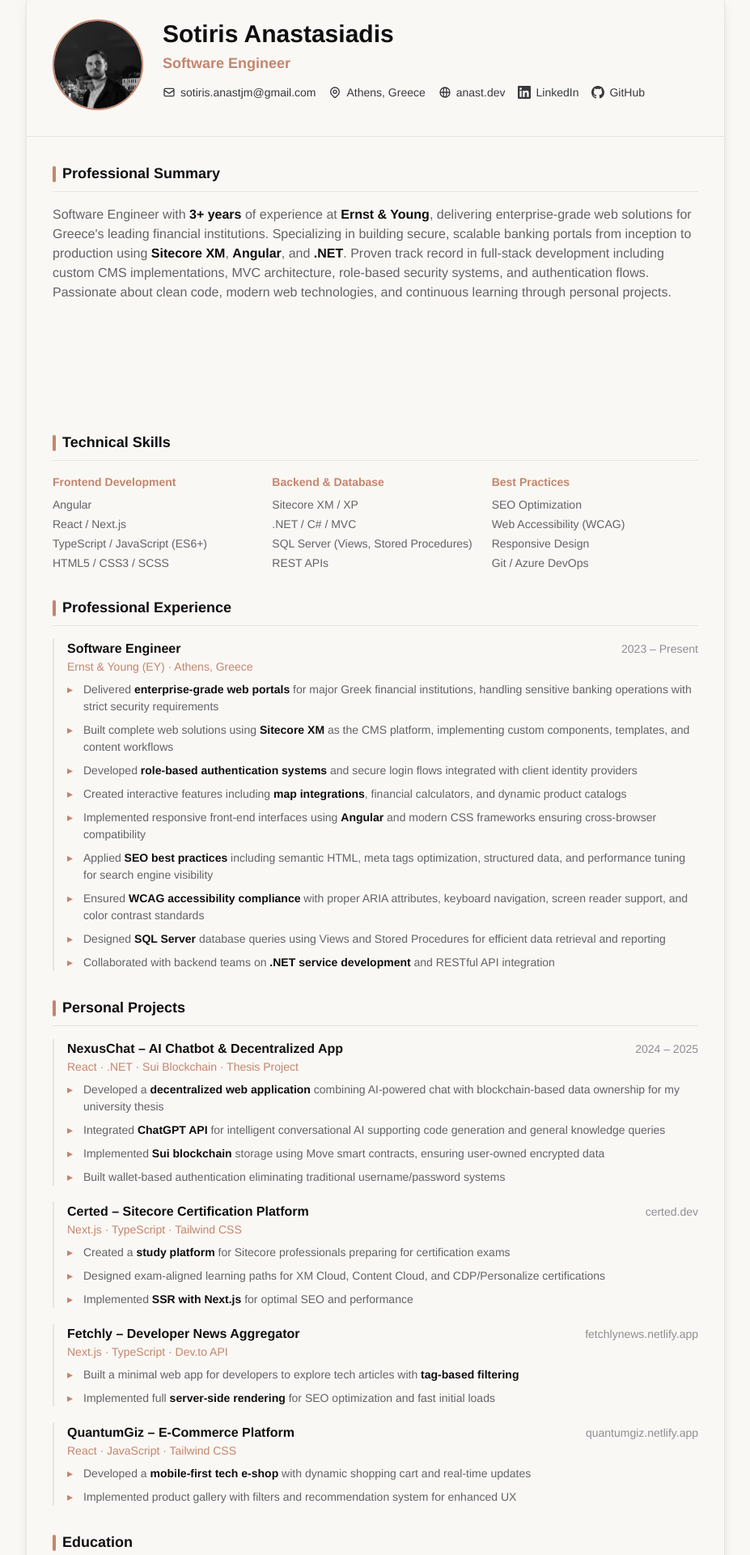
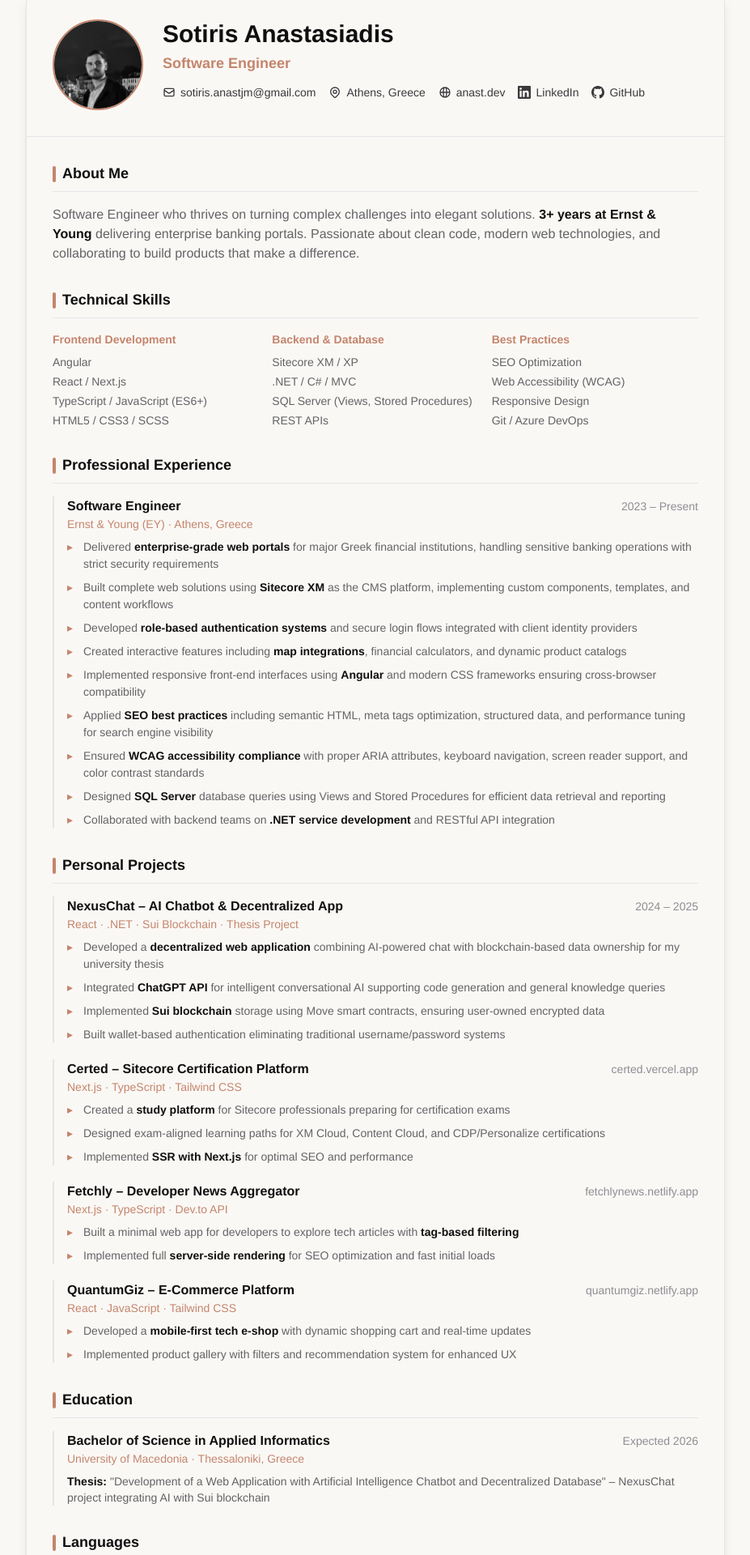
Before and after one commit to sotirisanastjm/AboutMe_v2, an Angular app: page /cv in a window 1280 px wide. Shown: the part 196-2116 px from the top of the page at 81% size, without its empty margins (176-1103 px from the left). Built offline with nearby package versions, Linux system fonts and the light colour scheme.

Commit message:
Cv additions

```diff
--- a/src/app/cv/cv.component.html
+++ b/src/app/cv/cv.component.html
@@ -71,18 +71,18 @@
         </header>
 
         <div class="p-6 sm:p-8 space-y-8">
-            <!-- Professional Summary -->
+            <!-- About Me -->
             <section>
-                <h2 class="cv-section-title">Professional Summary</h2>
+                <h2 class="cv-section-title">About Me</h2>
                 <p class="leading-relaxed text-sm sm:text-base text-blue-600">
-                    Software Engineer with <strong class="text-blue-900">3+ years</strong> of experience at <strong class="text-blue-900">Ernst & Young</strong>, delivering enterprise-grade web solutions for Greece's leading financial institutions. Specializing in building secure, scalable banking portals from inception to production using <strong class="text-blue-900">Sitecore XM</strong>, <strong class="text-blue-900">Angular</strong>, and <strong class="text-blue-900">.NET</strong>. Proven track record in full-stack development including custom CMS implementations, MVC architecture, role-based security systems, and authentication flows. Passionate about clean code, modern web technologies, and continuous learning through personal projects.
+                    Software Engineer who thrives on turning complex challenges into elegant solutions. <strong class="text-blue-900">3+ years at Ernst & Young</strong> delivering enterprise banking portals. Passionate about clean code, modern web technologies, and collaborating to build products that make a difference.
                 </p>
             </section>
 
             <!-- Core Competencies / Skills -->
             <section>
                 <h2 class="cv-section-title">Technical Skills</h2>
-                <div class="grid grid-cols-1 sm:grid-cols-2 lg:grid-cols-3 gap-4">
+                <div class="skills-grid grid grid-cols-3 gap-4">
                     <div>
                         <h3 class="font-semibold text-sm mb-2 text-accent">Frontend Development</h3>
                         <ul class="text-sm space-y-1 text-blue-600">
@@ -169,7 +169,7 @@
                                 <h3 class="font-bold text-base text-blue-900">Certed – Sitecore Certification Platform</h3>
                                 <p class="text-accent font-medium text-sm">Next.js · TypeScript · Tailwind CSS</p>
                             </div>
-                            <a href="https://certed.dev" target="_blank" rel="noopener" class="text-sm text-blue-500 font-medium whitespace-nowrap hover:underline">certed.dev</a>
+                            <a href="https://certed.vercel.app/" target="_blank" rel="noopener" class="text-sm text-blue-500 font-medium whitespace-nowrap hover:underline">certed.vercel.app</a>
                         </div>
                         <ul class="cv-achievements">
                             <li>Created a <strong>study platform</strong> for Sitecore professionals preparing for certification exams</li>
@@ -219,7 +219,7 @@
                             <h3 class="font-bold text-base text-blue-900">Bachelor of Science in Applied Informatics</h3>
                             <p class="text-accent font-medium text-sm">University of Macedonia · Thessaloniki, Greece</p>
                         </div>
-                        <span class="text-sm text-blue-500 font-medium whitespace-nowrap">Expected 2025</span>
+                        <span class="text-sm text-blue-500 font-medium whitespace-nowrap">Expected 2026</span>
                     </div>
                     <p class="text-sm mt-2 text-blue-600"><strong class="text-blue-900">Thesis:</strong> "Development of a Web Application with Artificial Intelligence Chatbot and Decentralized Database" – NexusChat project integrating AI with Sui blockchain</p>
                 </div>
--- a/src/app/cv/cv.component.scss
+++ b/src/app/cv/cv.component.scss
@@ -18,9 +18,29 @@
 .cv-achievements li::before { content: '▸'; position: absolute; left: 0; color: #c4856c; }
 .cv-achievements li strong { color: #0f0f0f; font-weight: 600; }
 
+.skills-grid {
+    display: grid;
+    grid-template-columns: repeat(3, 1fr);
+    gap: 1rem;
+}
+
+.cv-content section {
+    margin-bottom: 2rem;
+}
+
 @media print {
     .cv-container { max-width: 100% !important; padding: 0 !important; margin: 0 !important; }
     .cv-section-title { page-break-after: avoid; }
     .cv-experience-item { page-break-inside: avoid; }
     .print-photo { width: 80px !important; height: 80px !important; }
+
+    .skills-grid {
+        display: grid !important;
+        grid-template-columns: repeat(3, 1fr) !important;
+        gap: 1rem !important;
+    }
+
+    .cv-content section {
+        margin-bottom: 1.5rem !important;
+    }
 }
--- a/src/assets/projects/projects.json
+++ b/src/assets/projects/projects.json
@@ -256,7 +256,7 @@
     "name": "Certed",
     "description": "A focused Sitecore certification prep workspace that helps professionals study with exam-aligned resources and practical progress checkpoints.",
     "link": {
-      "url": "https://certed.dev/",
+      "url": "https://certed.vercel.app/",
       "text": "Start Learning"
     },
     "inProgress": false,
```
Also changed, not shown: 4 other files (tests, documents, lock files or other folders).
